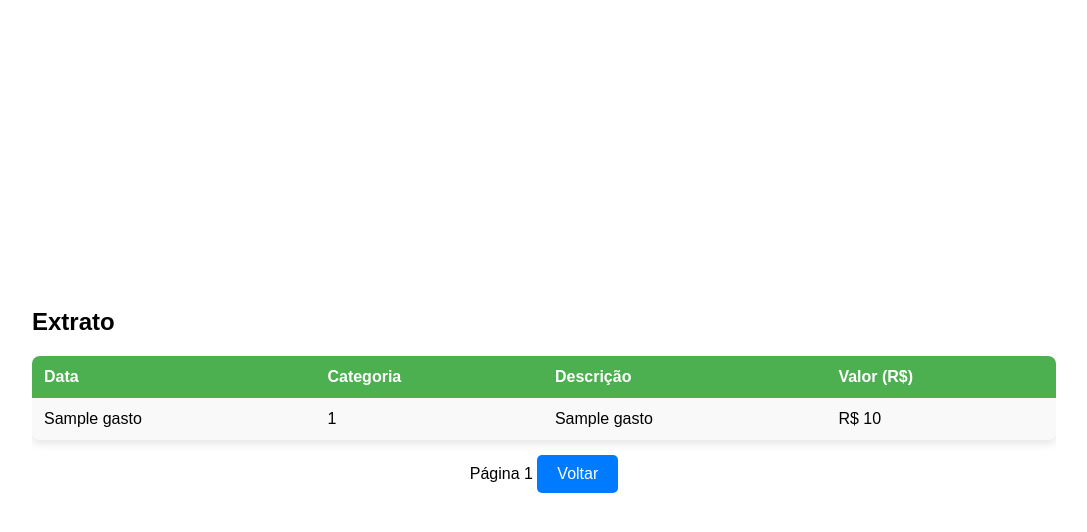
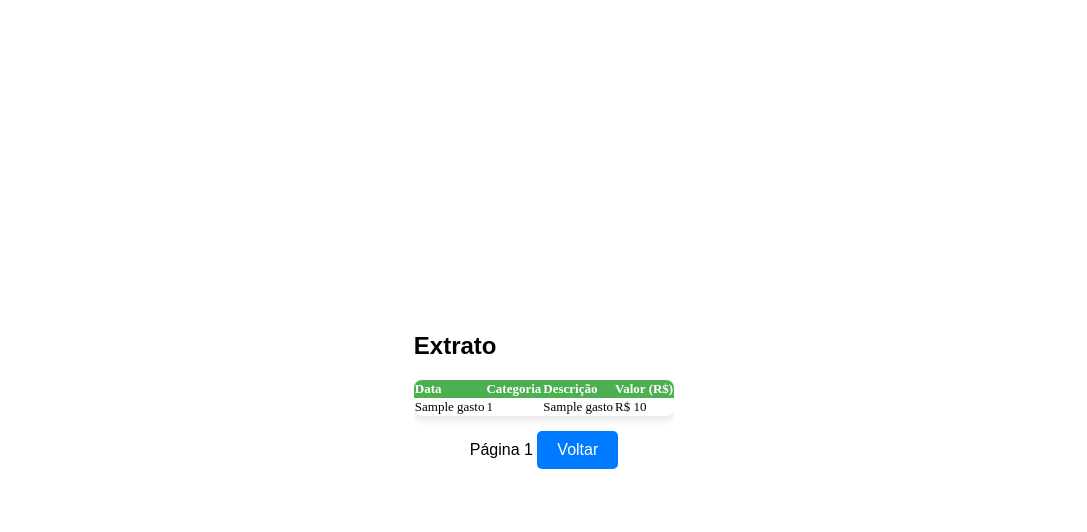
Before and after one commit to AbnerGomes/abner-py-fin-app, a Flask app: page /detalhar_gastos in a window 1280 px wide. Shown: the top 532 px of the page, without its empty margins (96-1183 px from the left). Run offline with Flask 3, Linux system fonts and the light colour scheme; the visitor is signed in with stand-in values (Sample User, id 1); a database or web service that is not in the repository returns one stand-in record (values such as "Sample title"); some libraries are stand-ins or nearby versions.

Commit message:
ajustando layout do extrato

```diff
--- a/static/css/styles.css
+++ b/static/css/styles.css
@@ -296,7 +296,7 @@ body {
 
   .container-detalhes {
     overflow-x: auto;
-    width: 80%;
+    /* width: 80%; */
   }
 
   table {
@@ -310,8 +310,11 @@ body {
 
 
   th, td {
-      padding: 12px;
-      text-align: left;
+    padding: 1px;
+    text-align: left;
+    font-size: small;
+    font-style: normal;
+    font-family: initial;
   }
 
   th {
@@ -320,7 +323,7 @@ body {
   }
 
   td {
-      background-color: #f9f9f9;
+      /* background-color: #f9f9f9; */
   }
 
   tr:nth-child(even) {
```
